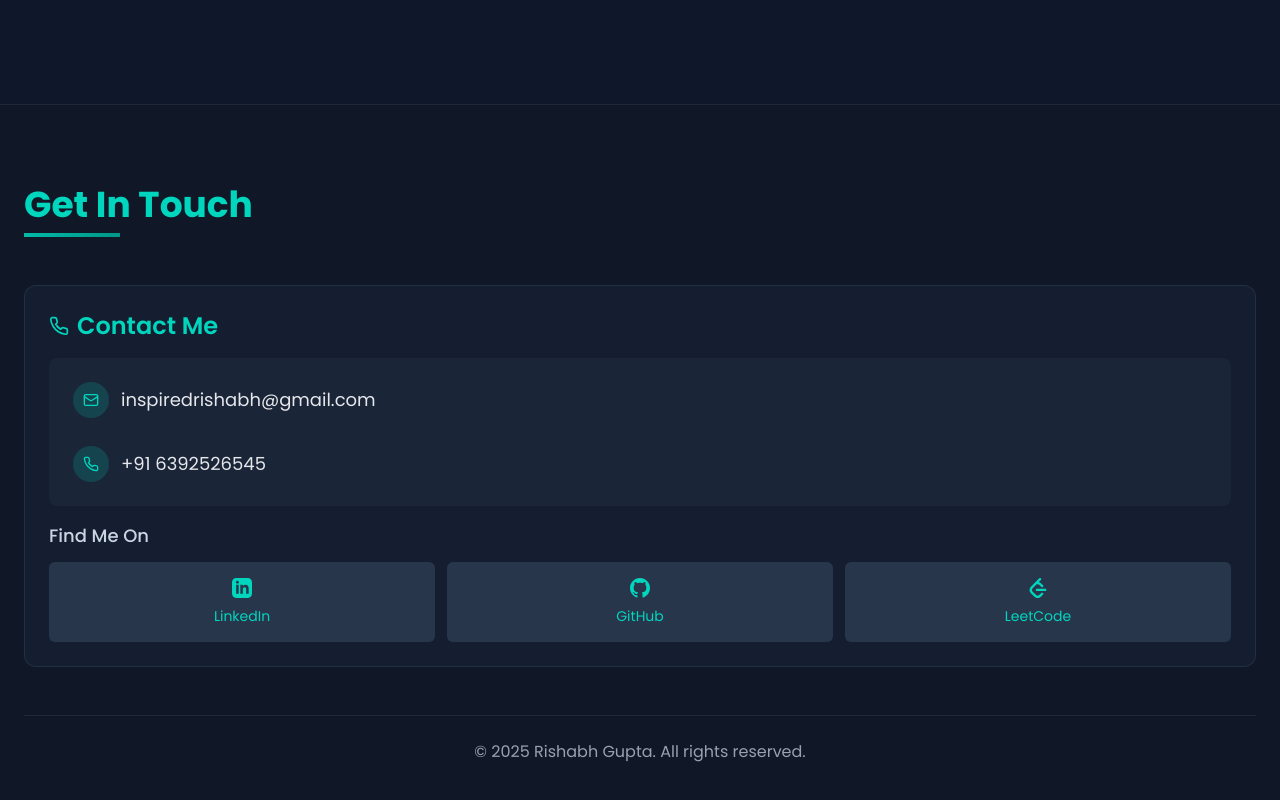
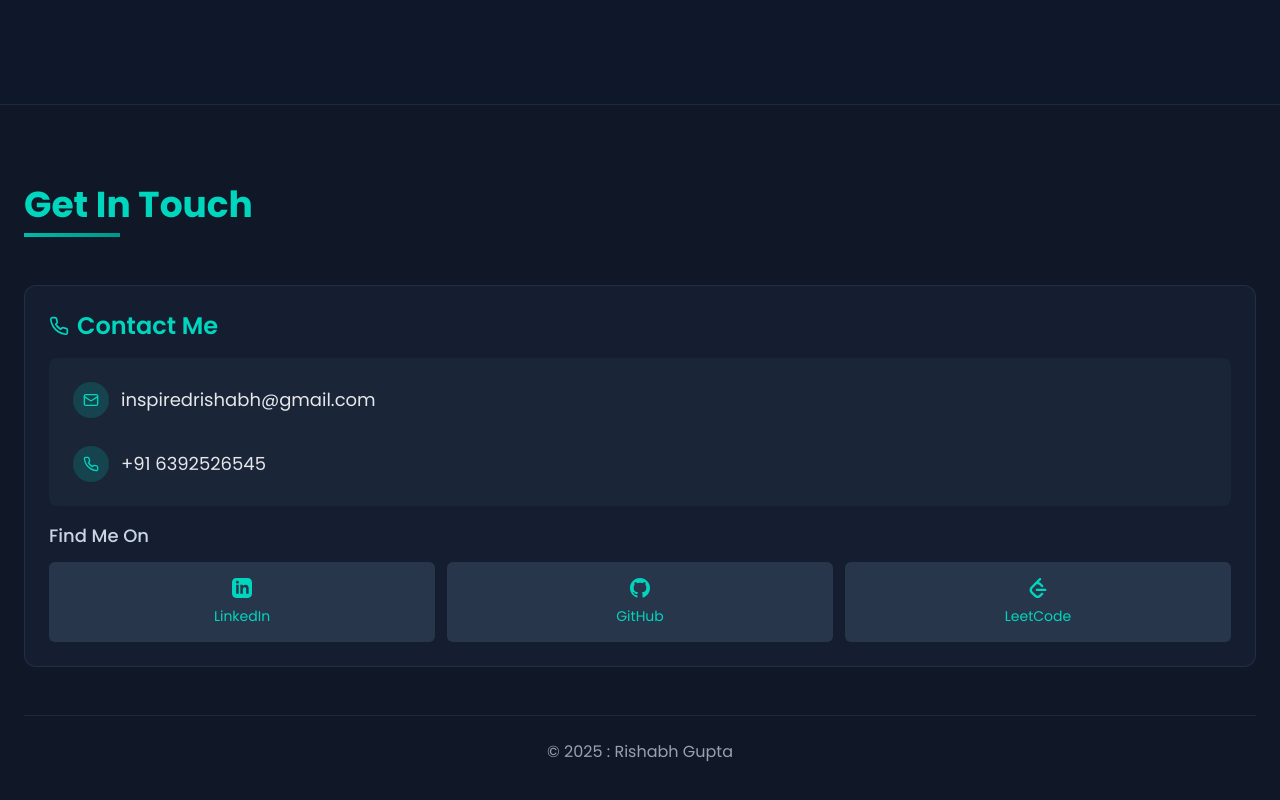
Before and after one commit to inspiredrishabh/Portfolio, a React (Vite) app: page / in a window 1280 px wide. Shown: the part 5241-6041 px from the top of the page. Built offline with nearby package versions, Linux system fonts and the light colour scheme.

Commit message:
footerUpdate

```diff
--- a/src/components/Footer.jsx
+++ b/src/components/Footer.jsx
@@ -158,7 +158,7 @@ function Footer() {
 
         <div className="mt-12 text-center pt-6 border-t border-gray-800">
           <p className="text-gray-400">
-            © {new Date().getFullYear()} Rishabh Gupta. All rights reserved.
+            © {new Date().getFullYear()} : Rishabh Gupta
           </p>
         </div>
       </div>
```
Lines whose indentation alone changed are shown as unchanged.
